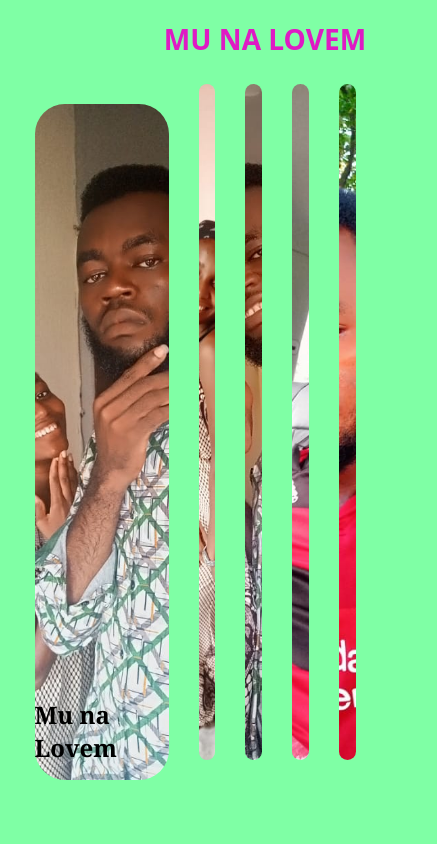
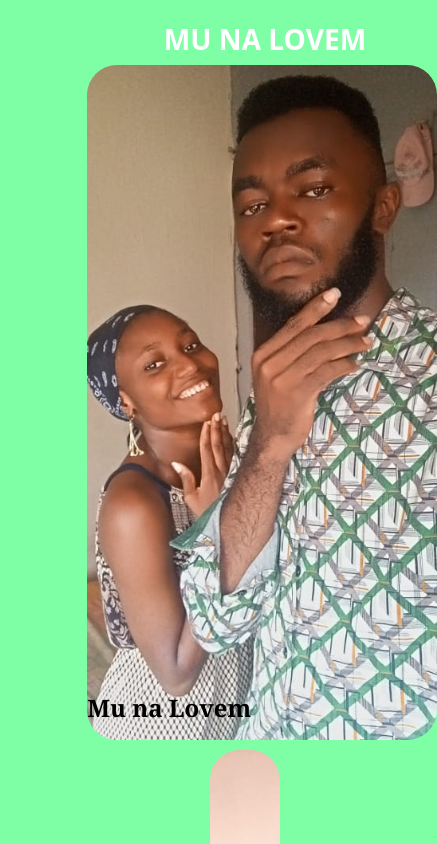
Before and after one commit to lukechidubem/expandingcard, a plain HTML site: page index.html in a window 390 px wide. Shown: the top 844 px of the page, 437 px wide, since content can reach past the window. Drawn offline with Linux system fonts and the light colour scheme.

Commit message:
Added some media q for smaller screen

```diff
--- a/index.html
+++ b/index.html
@@ -33,15 +33,15 @@
       </div>
       <div
         class="card"
-        style="background-image: url('/IMG-20210203-WA0056.jpg')"
+        style="background-image: url('/IMG-20210203-WA0310.jpg')"
       >
-        <h3>Dubem</h3>
+        <h3>My World</h3>
       </div>
       <div
         class="card"
         style="background-image: url('/IMG-20210203-WA0057.jpg')"
       >
-        <h3>St Luke</h3>
+        <h3>Dubem</h3>
       </div>
     </div>
 
--- a/style.css
+++ b/style.css
@@ -44,7 +44,7 @@ div img {
   position: absolute;
   left: 42vw;
   top: 20px;
-  color: rgb(223, 26, 196);
+  color: white;
   font-size: 1.5rem;
   font-family: system-ui, -apple-system, BlinkMacSystemFont, "Segoe UI", Roboto,
     Oxygen, Ubuntu, Cantarell, "Open Sans", "Helvetica Neue", sans-serif;
@@ -83,3 +83,31 @@ div img {
 
   transform: translateY(20px);
 }
+
+@media (max-width: 600px) {
+  .container {
+    display: inline-block;
+    height: 100vh;
+    margin-top: 90px;
+  }
+
+  body {
+    overflow: visible;
+  }
+
+  .card {
+    width: 70px;
+    justify-content: center;
+    align-items: center;
+    left: 50%;
+    right: 50%;
+  }
+
+  .active {
+    width: 350px;
+    left: 15%;
+    right: 50%;
+
+    transform: translateY(5px);
+  }
+}
```
Also changed, not shown: IMG-20210203-WA0310.jpg (added).
